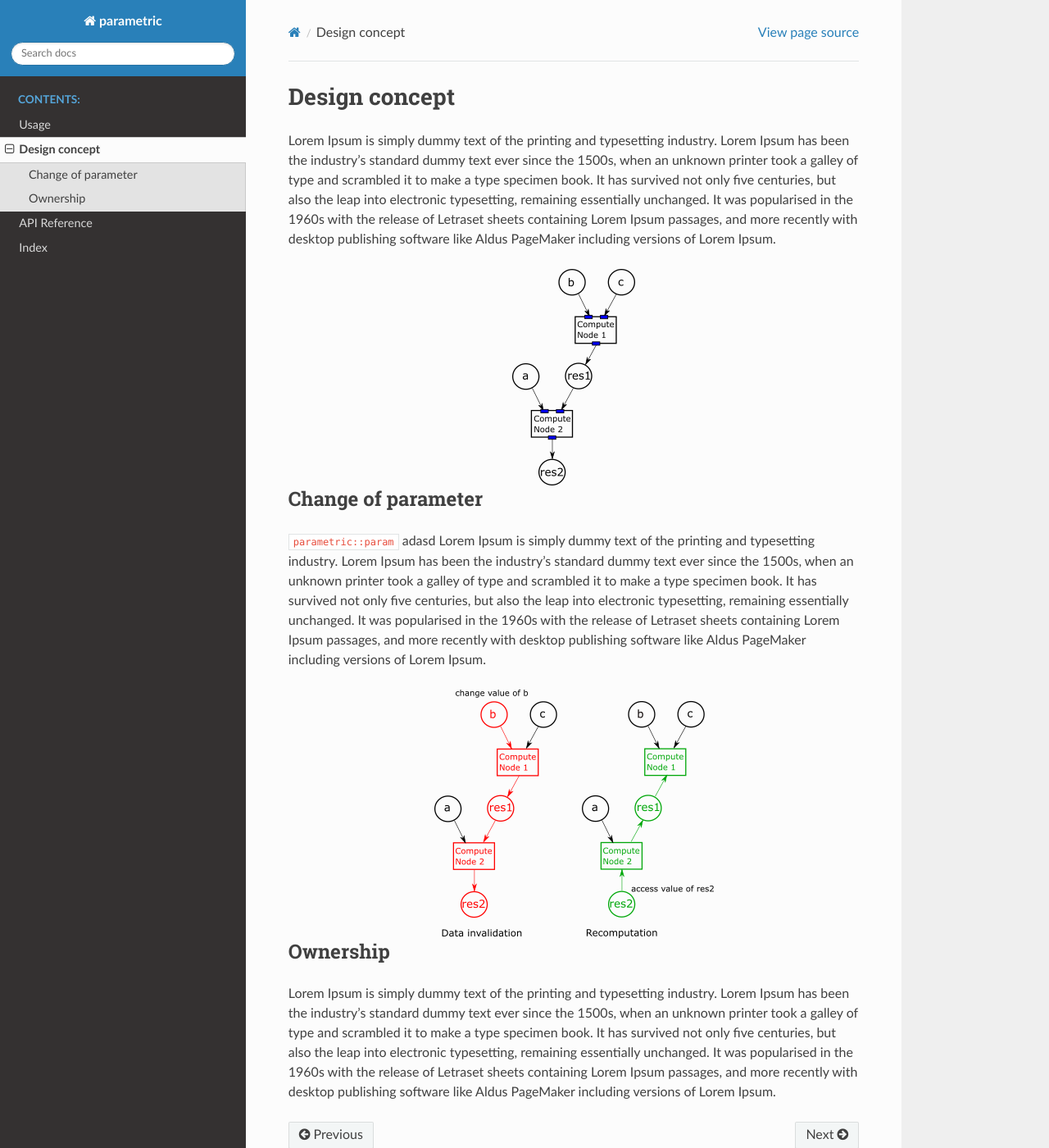
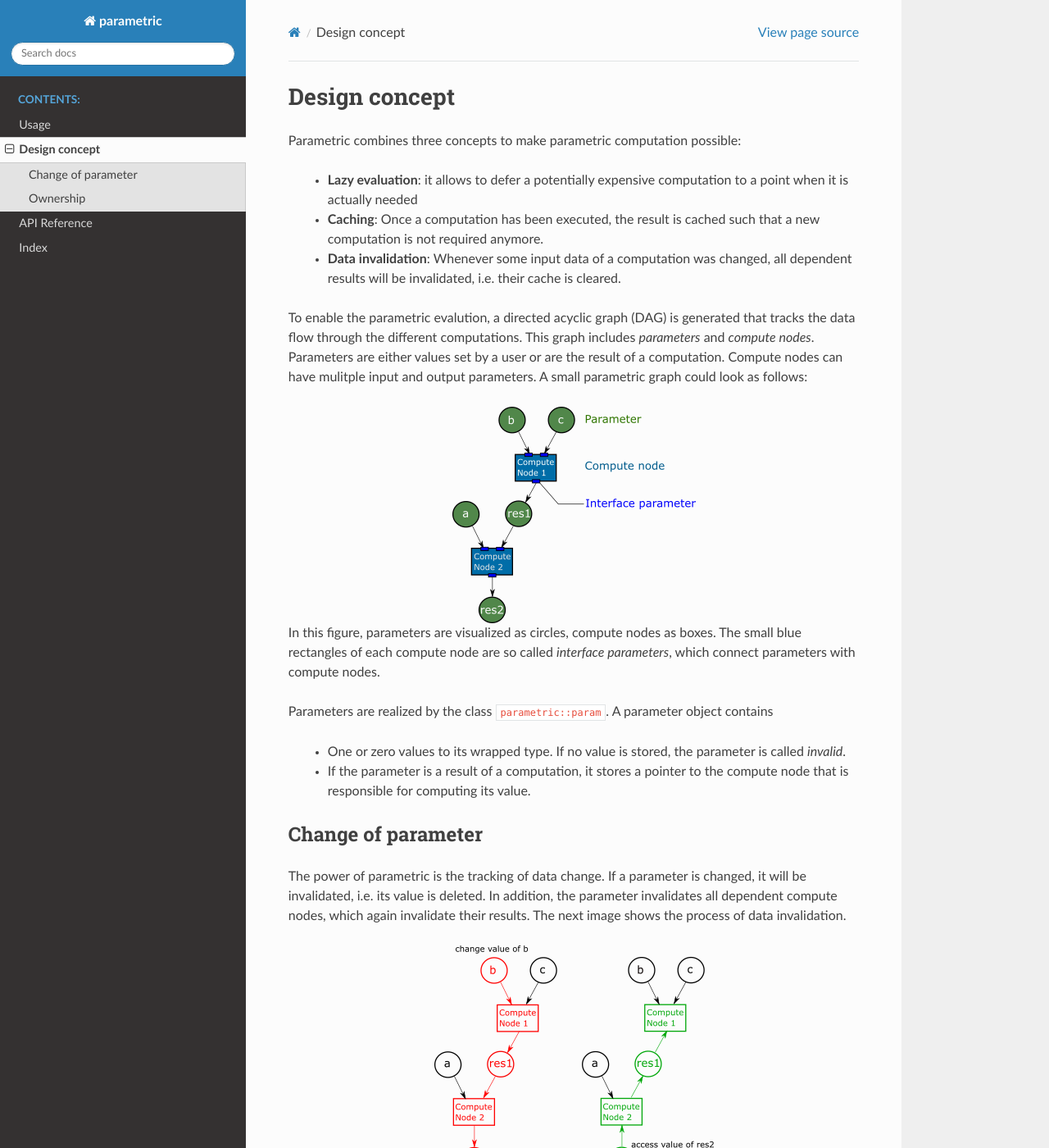
Before and after one commit to grunk-dev/parametric, a Sphinx documentation site: the page built from docs/concept.rst, in a window 1280 px wide and 1400 px high. Shown: the whole window at 82% size. Built offline with Sphinx 7.4.7 and the Read the Docs theme 2.0.0, drawn with Linux system fonts in a browser that asks for light colours; some of the changed text lies outside the part shown.

Commit message:
Update documentation

```diff
--- a/docs/concept.rst
+++ b/docs/concept.rst
@@ -6,36 +6,49 @@
 Design concept
 ==============
 
-Lorem Ipsum is simply dummy text of the printing and typesetting industry.
-Lorem Ipsum has been the industry's standard dummy text ever since the 1500s,
-when an unknown printer took a galley of type and scrambled it to make a type specimen book.
-It has survived not only five centuries, but also the leap into electronic typesetting, remaining essentially unchanged.
-It was popularised in the 1960s with the release of Letraset sheets containing Lorem Ipsum passages,
-and more recently with desktop publishing software like Aldus PageMaker including versions of Lorem Ipsum.
+Parametric combines three concepts to make parametric computation possible:
+
+ - **Lazy evaluation**: it allows to defer a potentially expensive computation to a point when it is actually needed
+ - **Caching**: Once a computation has been executed, the result is cached such that a new computation is not required anymore.
+ - **Data invalidation**: Whenever some input data of a computation was changed, all dependent results will be invalidated, i.e.
+   their cache is cleared.
+
+To enable the parametric evalution, a directed acyclic graph (DAG) is generated that tracks the
+data flow through the different computations. This graph includes *parameters* and *compute nodes*.
+Parameters are either values set by a user or are the result of a computation.
+Compute nodes can have mulitple input and output parameters. A small parametric graph could look as follows:
 
 .. image:: images/ComputeGraph.png
    :align: center
 
+In this figure, parameters are visualized as circles, compute nodes as boxes. The small blue rectangles of each
+compute node are so called *interface parameters*, which connect parameters with compute nodes.
+
+Parameters are realized by the class ``parametric::param``. A parameter object contains
+
+ - One or zero values to its wrapped type. If no value is stored, the parameter is called *invalid*.
+ - If the parameter is a result of a computation, it stores a pointer to the compute node that is responsible for computing its value.
+
 Change of parameter
 -------------------
 
-``parametric::param`` adasd
-Lorem Ipsum is simply dummy text of the printing and typesetting industry.
-Lorem Ipsum has been the industry's standard dummy text ever since the 1500s,
-when an unknown printer took a galley of type and scrambled it to make a type specimen book.
-It has survived not only five centuries, but also the leap into electronic typesetting, remaining essentially unchanged.
-It was popularised in the 1960s with the release of Letraset sheets containing Lorem Ipsum passages,
-and more recently with desktop publishing software like Aldus PageMaker including versions of Lorem Ipsum.
+The power of parametric is the tracking of data change. If a parameter is changed, it will be invalidated, i.e.
+its value is deleted. In addition, the parameter invalidates all dependent compute nodes, which again invalidate
+their results. The next image shows the process of data invalidation.
 
 .. image:: images/DataChange.png
    :align: center
 
+After flooding the invalitation flag (red) through the DAG, also the resuling node (res2) is invalid and its value is deleted.
+When the value of an invalidated node is accessed, all invalidated compute nodes are executed to perform their calculations.
+If for example parameter a has changed, only `compute node 2` had to be executed again, as `res1` would still be valid.
+This ensures, that only a minimum amount of computations is performed to get the resulting value.
+
 Ownership
 ---------
 
-Lorem Ipsum is simply dummy text of the printing and typesetting industry.
-Lorem Ipsum has been the industry's standard dummy text ever since the 1500s,
-when an unknown printer took a galley of type and scrambled it to make a type specimen book.
-It has survived not only five centuries, but also the leap into electronic typesetting, remaining essentially unchanged.
-It was popularised in the 1960s with the release of Letraset sheets containing Lorem Ipsum passages,
-and more recently with desktop publishing software like Aldus PageMaker including versions of Lorem Ipsum.
+Each node of the compute graph has pointers to their child and parents. In the current implementation,
+**a child owns its parents**. This ensures that as long we have a pointer to a resulting value,
+the whole graph to compute its value is kept alive.
+When a parameter is freed / leaves the current scope, the all upstream nodes of the graph are deleted
+that are not referenced by another parameter anymore.
--- a/docs/index.rst
+++ b/docs/index.rst
@@ -1,4 +1,4 @@
-.. mdinclude:: ../../Readme.md
+.. mdinclude:: ../Readme.md
 
 
 
--- a/docs/usage.rst
+++ b/docs/usage.rst
@@ -3,4 +3,94 @@
 Usage
 =====
 
-bla vbla blubb
+Creating parameters
+-------------------
+
+Wrapping free functions
+-----------------------
+
+If a free function should be converted into a compute node,
+use the function ``parametric::eval``.
+This function converts each input argument of the function into
+a parameter of the same type. It returns an output parameter
+of type ``parametric::param<RTYPE>``, where RTYPE is the type
+of the functions return value.
+
+Here is an example:
+
+.. code-block:: cpp
+   :emphasize-lines: 7
+
+    double divide(double v1, double v2) {
+      return v1 / v2;
+    }
+
+    auto v1 = parametric::new_param(10.0, "v1");
+    auto v2 = parametric::new_param(2.0, "v2");
+    auto result = parametric::eval(divide, v1, v2);
+
+Similarly to free functions, ``parametric::eval`` can also be used on lambdas:
+
+.. code-block:: cpp
+
+    auto sin_v1 = parametric::eval([](double v) {
+        return sin(v);
+    }, v1);
+
+.. note::  Limitations of ``parametric::eval``
+
+   - All input values must be converted into parameters
+   - It does not work in objects or object methods
+
+The object oriented approach
+----------------------------
+
+If free function do not provide enough flexibility, compute objects
+can be defined. A compute object is a node in the compute graph
+that is derived from the ``parametric::ComputeNode`` base class.
+
+Here's an example to define a custom compute node:
+
+.. code-block:: cpp
+
+    // define computing node
+    class DivComputer : public parametric::ComputeNode
+    {
+    public:
+        DivComputer(const parametric::param<double>& op1, const parametric::param<double>& op2)
+        : v1(op1), v2(op2)
+        {
+            DefineInput(v1);
+            DefineInput(v2);
+            DefineOutput(theresult, parametric::param<double>("result"));
+        }
+
+        parametric::param<double> result() const {return theresult;}
+
+        void eval() const override
+        {
+            if (!theresult.Expired())
+                theresult.SetValue(v1.Value() / v2.Value());
+        }
+
+    private:
+        const parametric::InterfaceParam<double> v1, v2;
+        mutable parametric::InterfaceParam<double> theresult;
+    };
+
+The important ingredients are:
+
+ 1. The class must be derived from ``parametric::ComputeNode``
+ 2. The class must have  a (private) parametric::InterfaceParam object for each input and output parameter
+ 3. Input and output parameters must be registered using ``ComputeNode::DefineInput`` and ``ComputeNode::DefineOutput``
+ 4. The class must override the ``ComputeNode::eval`` method to perform the actual computation
+
+To use this compute node,  is has to be constructed with ``parametric::new_node<ClassName> (arg1, arg2, ...)`` like in the following example:
+
+.. code-block:: cpp
+   :emphasize-lines: 3
+
+    auto v1 = parametric::new_param(10.0, "v1");
+    auto v2 = parametric::new_param(2.0, "v2");
+    auto divNode = parametric::new_node<DivComputer>(v1, v2);
+    auto result = divNode->result();
```
Also changed, not shown: docs/images/ComputeGraph.png, 1 other file.
